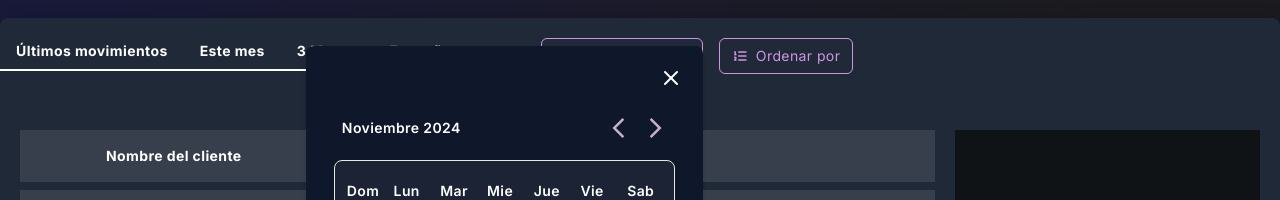
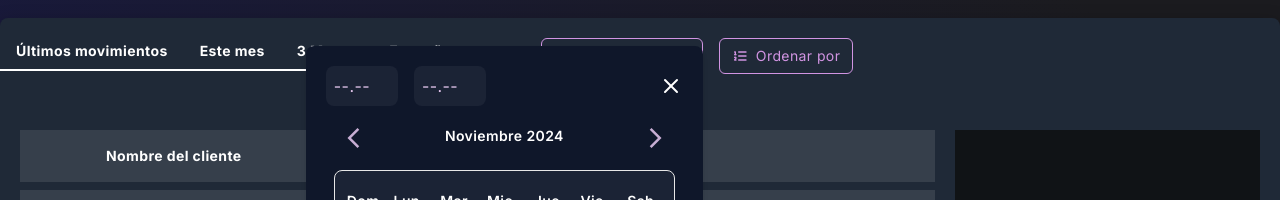
Before and after one commit to No-Country-simulation/h3-03-klowhub, a Next.js app in the folder frontend/: page /dashboard/courses in a window 1280 px wide. Both pictures are taken after a click on the button "Filtrar por fecha". Shown: the part 212-412 px from the top of the page. Built offline with nearby package versions, Linux system fonts and the light colour scheme; grey boxes are pictures that could not be loaded.

Commit message:
feat: improve DatePicker component

```diff
--- a/frontend/src/app/(site)/dashboard/courses/_views/desktop.view.tsx
+++ b/frontend/src/app/(site)/dashboard/courses/_views/desktop.view.tsx
@@ -51,7 +51,7 @@ const MyCoursesDesktopView = async ({ transactionsData, soldCoursesData }: Props
                             <Th className="py-4 px-3 w-[134px] text-center">Estado</Th>
                         </TableHead>
                         <TableBody>
-                            {transactionsData.length === 0 && <TRow className="absolute">No hay datos que mostrar.</TRow>}
+                            {transactionsData.length === 0 && <TRow className="absolute"><td>No hay datos que mostrar.</td></TRow>}
                             {
                                 transactionsData.map(({ id, customerName, amount, status, avatarUrl }) =>
                                     <TransactionRow key={id} customerName={customerName} amount={amount} status={status} avatarUrl={avatarUrl} />
--- a/frontend/src/components/date-picker/date-picker.utils.ts
+++ b/frontend/src/components/date-picker/date-picker.utils.ts
@@ -7,6 +7,10 @@ function useCalendar() {
     const monthNames = [
         'Enero', 'Febrero', 'Marzo', 'Abril', 'Mayo', 'Junio',
         'Julio', 'Agosto', 'Septiembre', 'Octubre', 'Noviembre', 'Diciembre'
+    ];
+    const shortMonthNames = [
+        'Jan', 'Feb', 'Mar', 'Apr', 'May', 'Jun',
+        'Jul', 'Aug', 'Sep', 'Oct', 'Nov', 'Dec'
     ];
     const monthName = monthNames[currentDate.getMonth()];
     const year = currentDate.getFullYear();
@@ -69,6 +73,24 @@ function useCalendar() {
         return `${year}-${month}-${day}`;
     };
 
+    const formatToShortDate = (dateString: string): string => {
+        if (!dateString) return "--.--";
+
+        const [year, month, day] = dateString.split("-").map(Number);
+
+        const date = new Date(year, month - 1, day);
+
+        if (isNaN(date.getTime())) return "--.--";
+
+        const options: Intl.DateTimeFormatOptions = {
+            month: "short",
+            day: "numeric",
+            year: "numeric",
+        };
+
+        return date.toLocaleDateString("en-US", options);
+    };
+
     return {
         monthName,
         year,
@@ -80,7 +102,8 @@ function useCalendar() {
         compareDates,
         isPastDay,
         stringToDate,
-        dateToString
+        dateToString,
+        formatToShortDate
     };
 }
 
--- a/frontend/src/components/date-picker/date-range-picker.tsx
+++ b/frontend/src/components/date-picker/date-range-picker.tsx
@@ -28,6 +28,7 @@ const DatePickerWithRange = ({ from, to, pathname }: Props) => {
         compareDates,
         stringToDate,
         dateToString,
+        formatToShortDate
     } = useCalendar();
 
     const [isShow, setIsSHow] = useState(false);
@@ -45,16 +46,17 @@ const DatePickerWithRange = ({ from, to, pathname }: Props) => {
             </Button>
             {isShow && (
                 <div className="shadow-md bg-slate-900 rounded-lg flex flex-col gap-5 p-5 absolute right-0 top-2 w-fit">
-                    <div className="text-end">
+                    <div className="flex justify-between">
+                        <div className="flex gap-4">
+                            <span className="pl-2 pr-7 py-2 bg-white bg-opacity-5 rounded-lg text-primary-100">{formatToShortDate(from)}</span>
+                            <span className="pl-2 pr-7 py-2 bg-white bg-opacity-5 rounded-lg text-primary-100">{formatToShortDate(to)}</span>
+                        </div>
                         <button onClick={() => setIsSHow(!isShow)}>
                             <X />
                         </button>
                     </div>
                     <CalendarHeader>
-                        <span className="text-sm font-semibold">
-                            {monthName} {year}
-                        </span>
-                        <div className="flex gap-3">
+                        <div className="w-full flex justify-between">
                             <button
                                 className="w-6 h-6 rounded hover:bg-white hover:bg-opacity-5"
                                 onClick={() => goToPreviousMonth()}
@@ -63,6 +65,9 @@ const DatePickerWithRange = ({ from, to, pathname }: Props) => {
                                     <Icon name="arrow" />
                                 </div>
                             </button>
+                            <span className="text-sm font-semibold">
+                                {monthName} {year}
+                            </span>
                             <button
                                 className="w-6 h-6 rounded hover:bg-white hover:bg-opacity-5"
                                 onClick={() => goToNextMonth()}
@@ -117,7 +122,9 @@ const DatePickerWithRange = ({ from, to, pathname }: Props) => {
                                             : !fromDate || currentDate < fromDate
                                                 ? `${pathname}?section=transactions&filterBy=date&from=${dateToString(
                                                     currentDate
-                                                )}&to=${to}`
+                                                )}&to=${dateToString(
+                                                    currentDate
+                                                )}`
                                                 : `${pathname}?section=transactions&filterBy=date&from=${from}&to=${dateToString(
                                                     currentDate
                                                 )}`;
--- a/frontend/src/components/table/table.component.tsx
+++ b/frontend/src/components/table/table.component.tsx
@@ -1,5 +1,4 @@
 import { cn } from "@/lib/utils";
-import React from "react"
 
 const Table = ({
     className,
@@ -7,7 +6,7 @@ const Table = ({
 }: React.HTMLAttributes<HTMLTableElement>) => (
     <table
         className={cn(
-            "xl:w-3/4 w-full",
+            "xl:w-3/4 w-full h-fit",
             className
         )}
         {...props}
```
